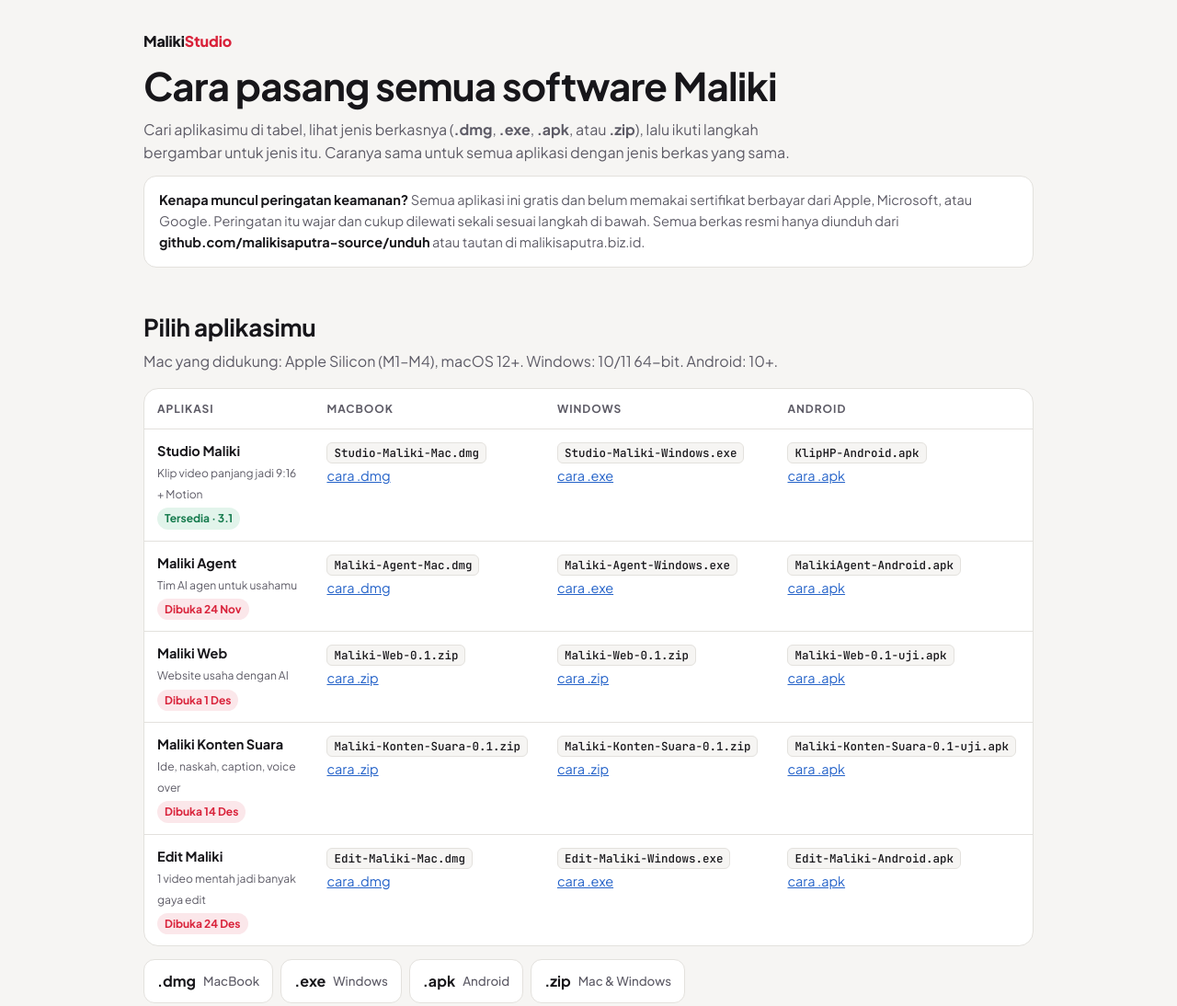
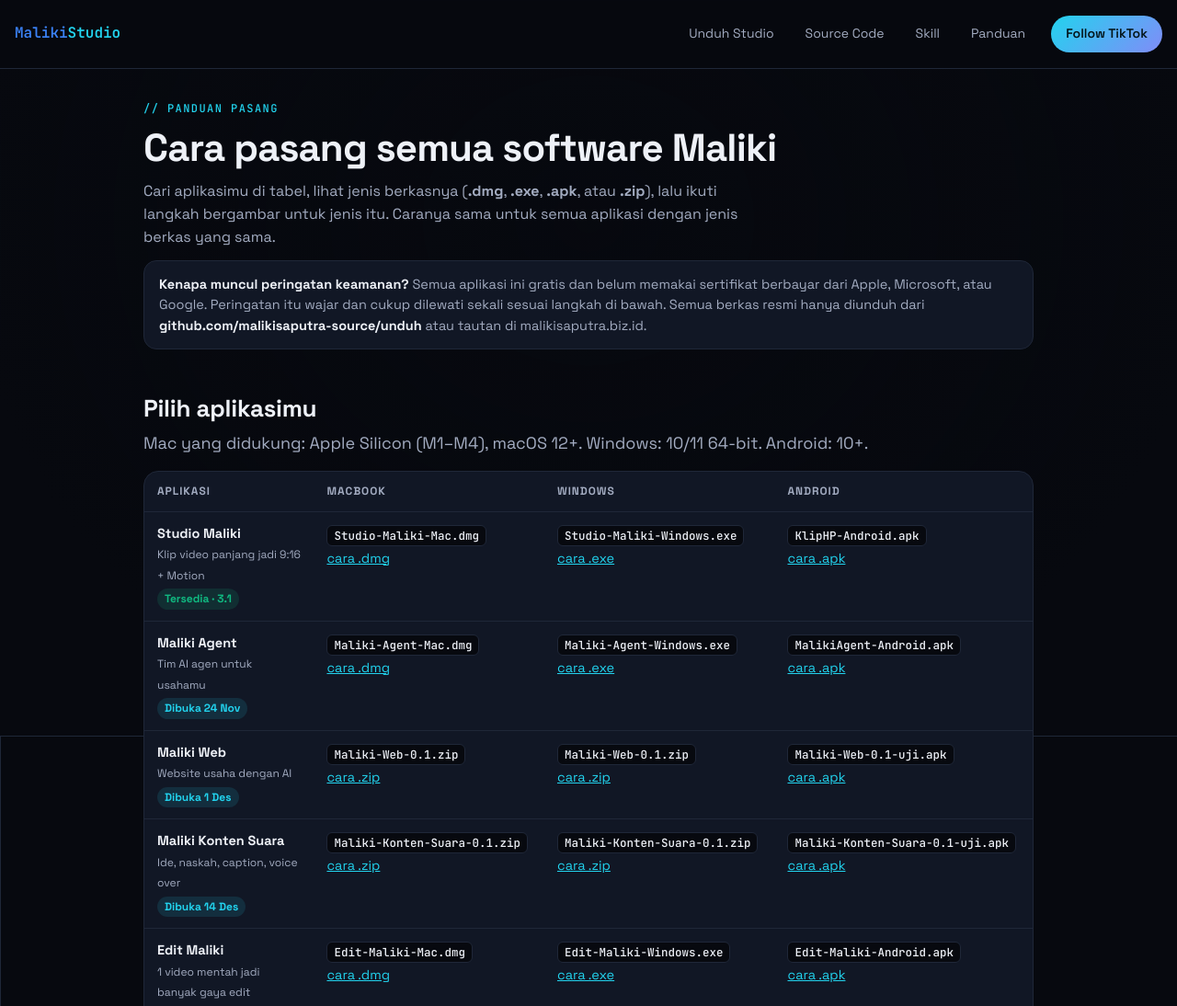
Before and after one commit to malikisaputra-source/tautan, a plain HTML site: page panduan/index.html in a window 1280 px wide. Shown: the top 1094 px of the page at 92% size. Drawn offline with Linux system fonts and the light colour scheme.

Commit message:
/panduan: gaya disamakan dengan situs

```diff
--- a/panduan/index.html
+++ b/panduan/index.html
@@ -2,27 +2,32 @@
 <html lang="id"><head><meta charset="utf-8"><meta name="viewport" content="width=device-width,initial-scale=1,viewport-fit=cover">
 <title>Cara Pasang Software Maliki</title>
 <meta name="description" content="Panduan bergambar memasang Studio Maliki, Maliki Agent, Maliki Web, Konten Suara, dan Edit Maliki di Mac, Windows, dan Android.">
-<link rel="icon" href="../ikon-180.png">
-<link rel="stylesheet" href="https://fonts.googleapis.com/css2?family=Plus+Jakarta+Sans:wght@400;500;600;700;800&family=JetBrains+Mono:wght@500&display=swap">
+<link rel="icon" href="../ikon.svg" type="image/svg+xml">
+<link rel="apple-touch-icon" href="../ikon-180.png">
+<link rel="preconnect" href="https://fonts.googleapis.com">
+<link rel="preconnect" href="https://fonts.gstatic.com" crossorigin>
+<link rel="stylesheet" href="https://fonts.googleapis.com/css2?family=Space+Grotesk:wght@400;500;600;700&family=JetBrains+Mono:wght@400;500;600&display=swap">
+<link rel="stylesheet" href="../style.css?v=202611171500">
 <style>
-/* Layout: daftar aplikasi → pilih jenis berkas (.dmg / .exe / .apk / .zip) → langkah bergambar; catatan khusus per aplikasi di akhir */
 :root{
-  --bg:#F6F5F3; --kertas:#FFFFFF; --tinta:#17161A; --redup:#5D5B66; --garis:#E3E1DD;
-  --merah:#D9223A; --merah-lembut:#FBE7EA; --hijau:#147A4C; --hijau-lembut:#E2F4EB; --biru:#2563C9; --kuning:#8A5A00; --kuning-lembut:#FFF3D6;
-  --layar:#EDEBE7; --layar-gelap:#26252B;
-  --font:"Plus Jakarta Sans",-apple-system,"Segoe UI",Roboto,sans-serif; --mono:"JetBrains Mono",ui-monospace,Menlo,monospace;
+  --kertas:var(--panel); --tinta:var(--teks); --merah-lembut:rgba(34,211,238,.12);
+  --hijau-lembut:rgba(16,185,129,.14); --kuning:#f59e0b; --kuning-lembut:rgba(245,158,11,.14);
+  --layar:#0b0f18; --layar-gelap:#05070c; --font:var(--sans);
 }
-@media (prefers-color-scheme:dark){:root:not([data-theme="light"]){
-  --bg:#111014; --kertas:#19181D; --tinta:#F2F1EE; --redup:#A9A7B3; --garis:#2C2B32;
-  --merah:#FF4F63; --merah-lembut:#3A1820; --hijau:#4CD394; --hijau-lembut:#173226; --biru:#7AA8FF; --kuning:#F2C14E; --kuning-lembut:#33290F;
-  --layar:#232228; --layar-gelap:#0C0B0F; color-scheme:dark}}
-:root[data-theme="dark"]{
-  --bg:#111014; --kertas:#19181D; --tinta:#F2F1EE; --redup:#A9A7B3; --garis:#2C2B32;
-  --merah:#FF4F63; --merah-lembut:#3A1820; --hijau:#4CD394; --hijau-lembut:#173226; --biru:#7AA8FF; --kuning:#F2C14E; --kuning-lembut:#33290F;
-  --layar:#232228; --layar-gelap:#0C0B0F; color-scheme:dark}
+.wrap .lbl,.wrap .st.kunci{background:rgba(34,211,238,.12);color:var(--aksen)}
+.wrap .sorot{outline-color:var(--aksen)}
+.wrap .teks h3::before{background:var(--aksen);color:#04121a}
+.wrap .merek{display:none}
+.wrap h1,.wrap h2{font-family:var(--sans)}
+.wrap .dlg .bt .on{background:var(--biru);border-color:var(--biru)}
+.wrap a{color:var(--aksen)}
+.wrap .lompat a{color:var(--teks)} .wrap .lompat a:hover{border-color:var(--aksen)}
+.wrap .panah{color:var(--aksen)} .wrap .ikon{background:linear-gradient(135deg,var(--biru),var(--ungu))}
+.atas{background:rgba(7,9,15,.96)!important;border-bottom:1px solid var(--garis)!important}
+.p-eyebrow{font:500 12px var(--mono);letter-spacing:.12em;text-transform:uppercase;color:var(--aksen);margin:0}
 *{box-sizing:border-box}
-body{background:var(--bg);color:var(--tinta);font:16px/1.6 var(--font);margin:0}
-.wrap{max-width:1000px;margin:0 auto;padding-left:max(16px,env(safe-area-inset-left,0px));padding-right:max(16px,env(safe-area-inset-right,0px));padding-block:32px 64px}
+
+.wrap{max-width:1000px;margin:0 auto;padding-left:max(16px,env(safe-area-inset-left,0px));padding-right:max(16px,env(safe-area-inset-right,0px));padding-block:110px 64px}
 header{display:grid;gap:12px;margin-bottom:8px}
 .merek{font-weight:800;letter-spacing:-.01em}
 .merek span{color:var(--merah)}
@@ -108,9 +113,22 @@ a{color:var(--biru)}
 </style>
 
 </head><body>
+<a class="lewati" href="#isi">Lewati ke isi</a>
+<header class="atas">
+  <a class="logo" href="../" aria-label="Maliki Studio, ke beranda">Maliki <span>Studio</span></a>
+  <nav aria-label="Navigasi utama">
+    <a href="../#unduh-studio">Unduh Studio</a>
+    <a href="../kode/">Source Code</a>
+    <a href="../skill/">Skill</a>
+    <a href="./" aria-current="page">Panduan</a>
+    <a class="tombol kecil" href="https://www.tiktok.com/@malikifsaputra" target="_blank" rel="noopener">Follow TikTok</a>
+  </nav>
+</header>
+<main id="isi">
 <div class="wrap">
 <header>
   <a class="merek" href="../" style="color:inherit;text-decoration:none">Maliki<span>Studio</span></a>
+  <p class="p-eyebrow">// panduan pasang</p>
   <h1>Cara pasang semua software Maliki</h1>
   <p class="lede">Cari aplikasimu di tabel, lihat jenis berkasnya (<b>.dmg</b>, <b>.exe</b>, <b>.apk</b>, atau <b>.zip</b>), lalu ikuti langkah bergambar untuk jenis itu. Caranya sama untuk semua aplikasi dengan jenis berkas yang sama.</p>
   <div class="catatan"><b>Kenapa muncul peringatan keamanan?</b> Semua aplikasi ini gratis dan belum memakai sertifikat berbayar dari Apple, Microsoft, atau Google. Peringatan itu wajar dan cukup dilewati sekali sesuai langkah di bawah. Semua berkas resmi hanya diunduh dari <b>github.com/malikisaputra-source/unduh</b> atau tautan di malikisaputra.biz.id.</div>
@@ -259,6 +277,7 @@ a{color:var(--biru)}
   <span>Lisensi Nonkomersial Maliki Studio 1.0: boleh dipakai untuk usahamu sendiri, dilarang dijual ulang. Klip HP (Android): GPL-3.0.</span>
 </footer>
 </div>
+</main>
 
 
 </body></html>
```
